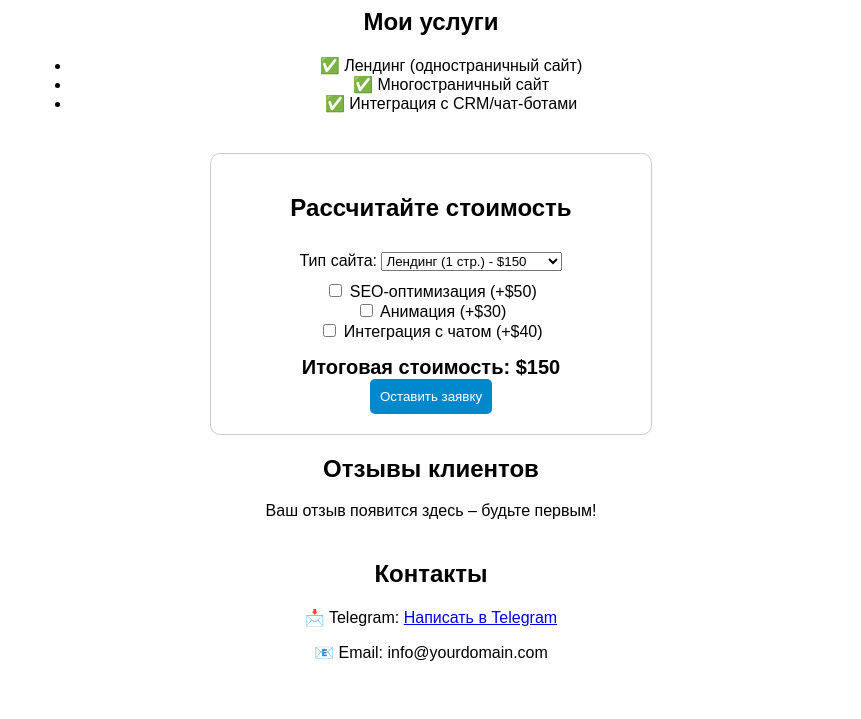
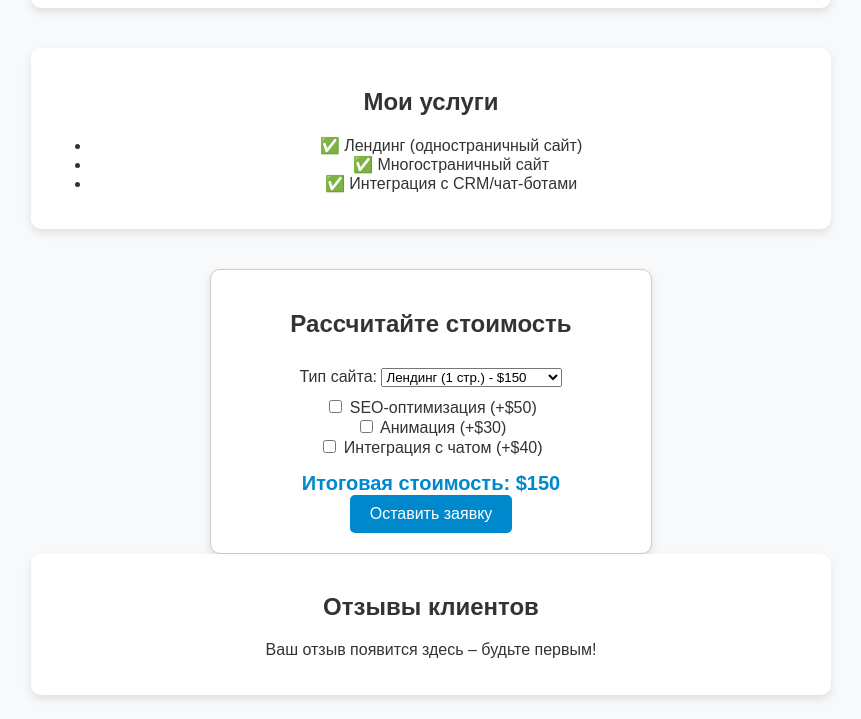
Before and after one commit to 181RBC180/site-calculator, a plain HTML site: page index.html in a window 1280 px wide. Shown: the part 192-911 px from the top of the page, without its empty margins (209-1070 px from the left). Drawn offline with Linux system fonts and the light colour scheme.

Commit message:
Update index.html

```diff
--- a/index.html
+++ b/index.html
@@ -5,20 +5,21 @@
     <meta name="viewport" content="width=device-width, initial-scale=1.0">
     <title>Калькулятор стоимости</title>
     <style>
-        body { font-family: Arial, sans-serif; text-align: center; padding: 20px; }
+        body { font-family: Arial, sans-serif; text-align: center; padding: 20px; background-color: #f8f9fa; color: #333; }
         .container { max-width: 800px; margin: auto; }
-        .section { margin-bottom: 40px; }
-        .calculator { max-width: 400px; margin: auto; padding: 20px; border: 1px solid #ccc; border-radius: 10px; }
+        .section { margin-bottom: 40px; padding: 20px; background: white; border-radius: 10px; box-shadow: 0 4px 8px rgba(0, 0, 0, 0.1); }
+        .calculator { max-width: 400px; margin: auto; padding: 20px; border: 1px solid #ccc; border-radius: 10px; background: white; }
         .option { margin: 10px 0; }
-        .total { font-size: 20px; font-weight: bold; margin-top: 15px; }
-        .button { background-color: #0088cc; color: white; padding: 10px; border: none; border-radius: 5px; cursor: pointer; }
+        .total { font-size: 20px; font-weight: bold; margin-top: 15px; color: #0088cc; }
+        .button { background-color: #0088cc; color: white; padding: 10px 20px; border: none; border-radius: 5px; cursor: pointer; font-size: 16px; transition: 0.3s; }
+        .button:hover { background-color: #005f99; }
     </style>
 </head>
 <body>
     <div class="container">
         <!-- Hero Section -->
         <div class="section">
-            <h1>Быстро и просто: ваш сайт за 3 дня</h1>
+            <h1 style="color: #0088cc;">Быстро и просто: ваш сайт за 3 дня</h1>
             <p>Качественный сайт без головной боли: адаптивный, стильный и понятный</p>
             <a href="https://t.me/ТВОЙ_TELEGRAM" class="button">Заказать сайт</a>
         </div>
@@ -64,7 +65,7 @@
         <!-- Контакты -->
         <div class="section">
             <h2>Контакты</h2>
-            <p>📩 Telegram: <a href="https://t.me/ТВОЙ_TELEGRAM">Написать в Telegram</a></p>
+            <p>📩 Telegram: <a href="https://t.me/ТВОЙ_TELEGRAM" style="color: #0088cc;">Написать в Telegram</a></p>
             <p>📧 Email: info@yourdomain.com</p>
         </div>
     </div>
```
